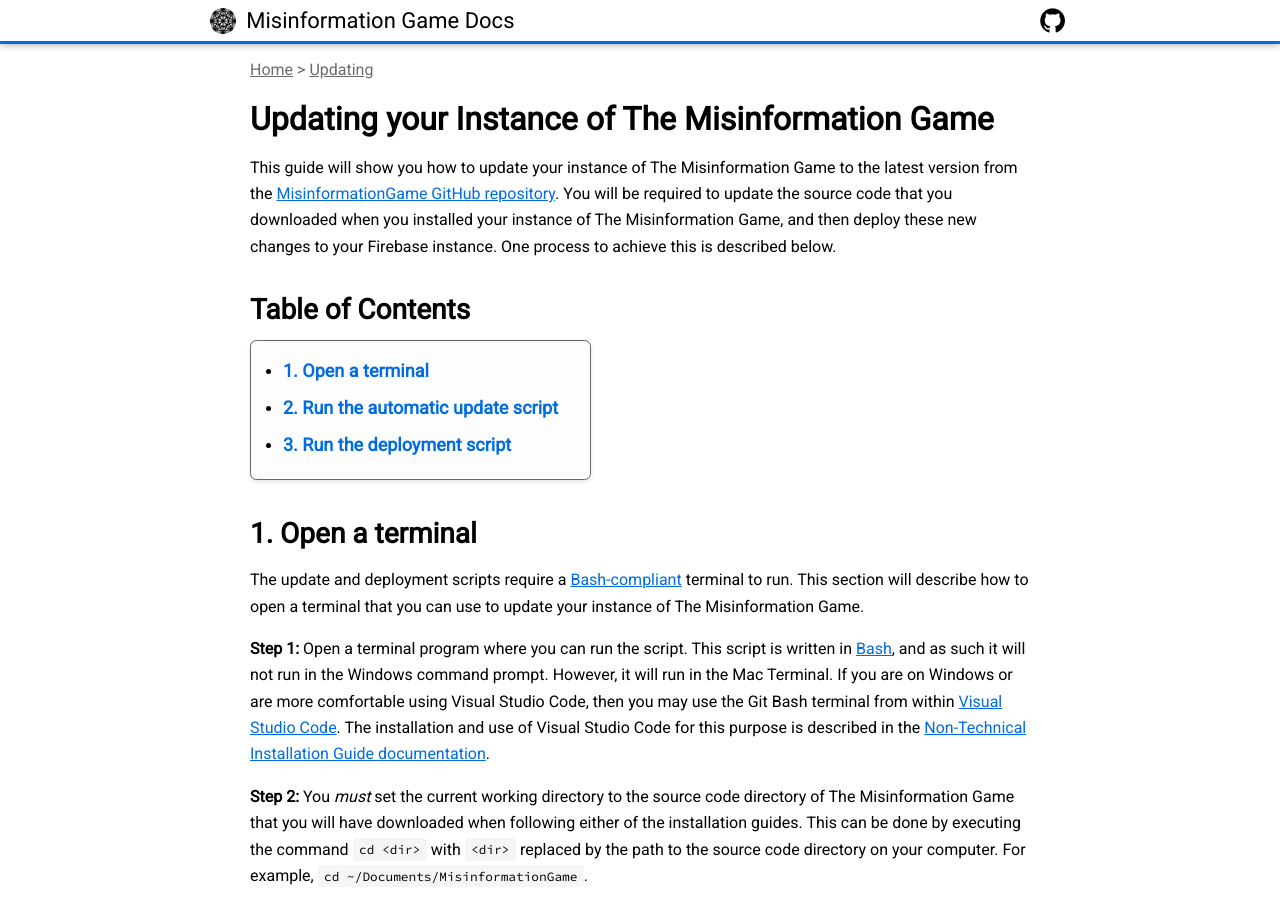
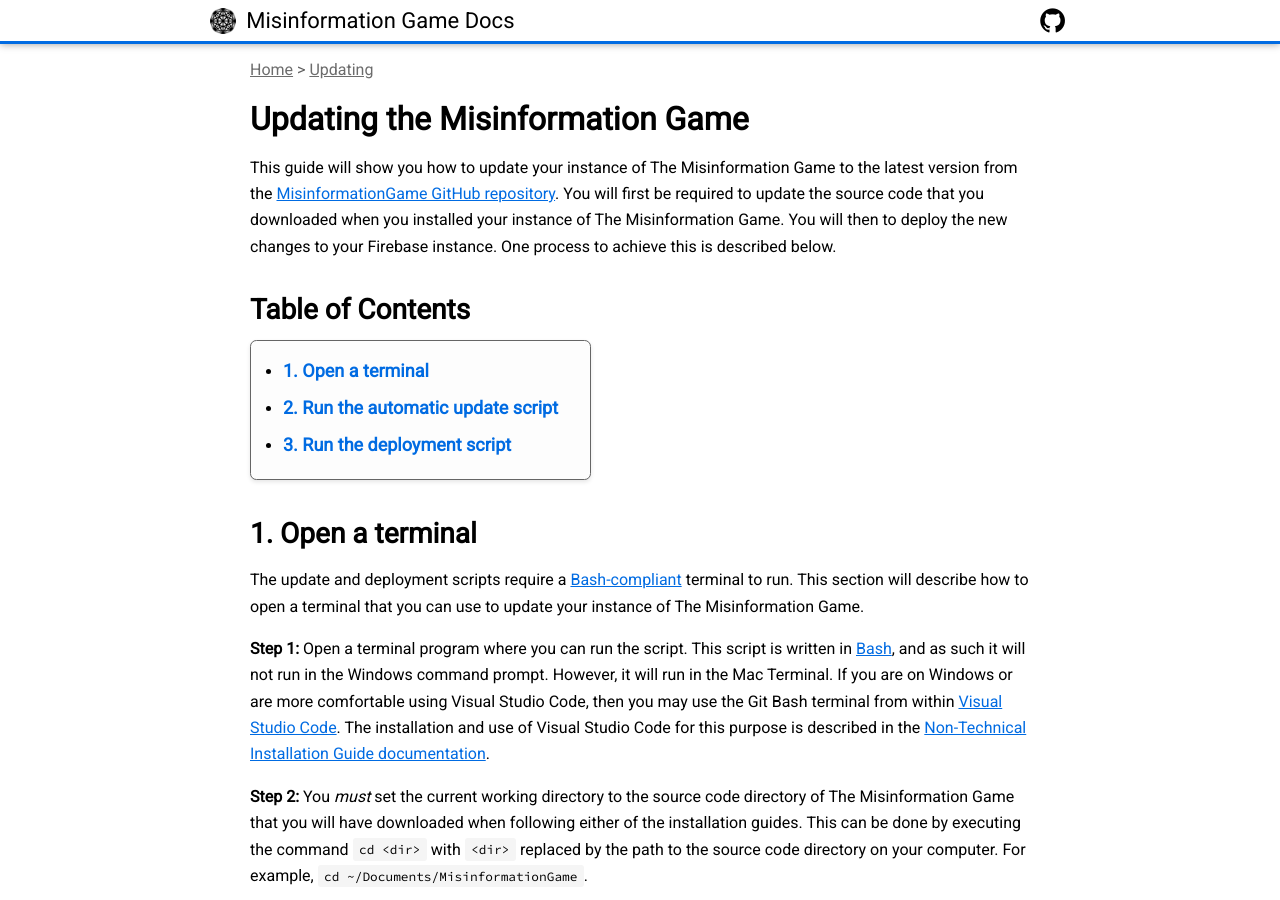
Before and after one commit to beekewardin/themisinformationgame.github.io, a Jekyll site: the page built from Updating.md, in a window 1280 px wide and 900 px high. Built offline with Jekyll 4.4.1, drawn with Linux system fonts in a browser that asks for light colours; nearby versions of some CDN libraries; our own code applies the rules of GitHub Pages for plain Markdown files.

Commit message:
Edit the intro to the updating documentation

```diff
--- a/Updating.md
+++ b/Updating.md
@@ -1,18 +1,18 @@
 ---
 title: Updating
 showPath: true
-showBackToTop: false
+showBackToTop: true
 ---
 
-# Updating your Instance of The Misinformation Game
+# Updating the Misinformation Game
 {:#intro .no_toc}
 
 This guide will show you how to update your instance of The Misinformation Game to
 the latest version from the
 [MisinformationGame GitHub repository](https://github.com/TheMisinformationGame/MisinformationGame).
-You will be required to update the source code that you downloaded when you installed
-your instance of The Misinformation Game, and then deploy these new changes to your
-Firebase instance. One process to achieve this is described below.
+You will first be required to update the source code that you downloaded when you
+installed your instance of The Misinformation Game. You will then to deploy the
+new changes to your Firebase instance. One process to achieve this is described below.
 
 
 
```
